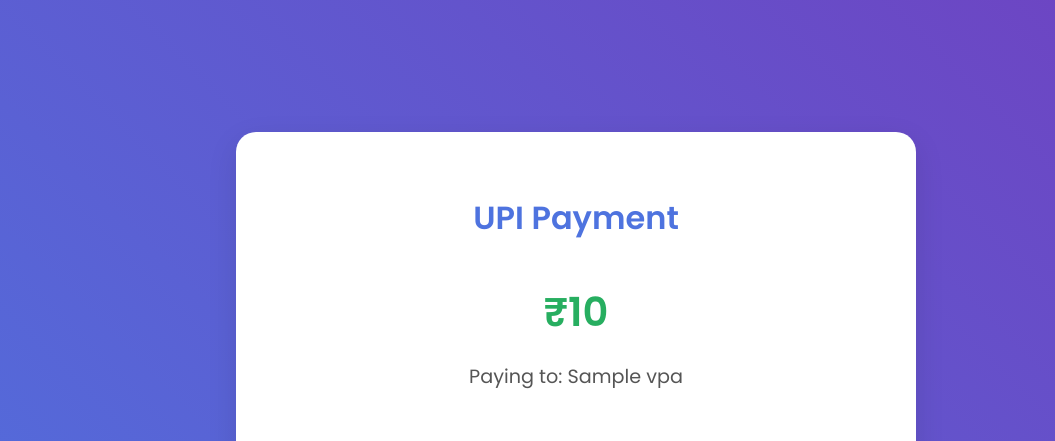
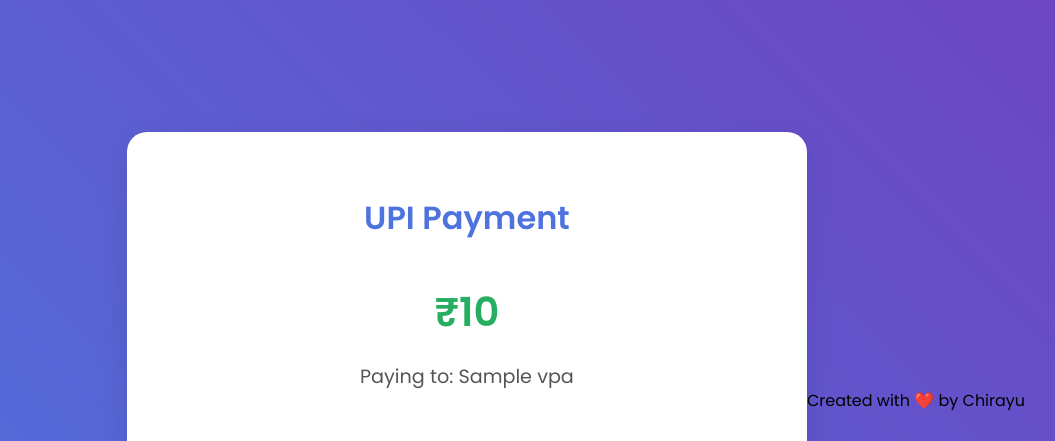
Before and after one commit to ChirayuSahu/upiRedirecionAPI, a Flask app: template templates/upi_payment_page.html in a window 1280 px wide. Shown: the top 441 px of the page, without its empty margins (64-1119 px from the left). Run offline with Flask 3, Linux system fonts and the light colour scheme; the template is opened without the code that fills it: most values are stand-ins (such as "Sample title", 1, 10 or a date in 2020).

Commit message:
Update upi_payment_page.html

```diff
--- a/templates/upi_payment_page.html
+++ b/templates/upi_payment_page.html
@@ -148,6 +148,9 @@
       </div>
     </div>
   </div>
+  <footer class="mt-6 text-white">
+    Created with ❤️ by Chirayu
+  </footer>
 
 </body>
 
```
